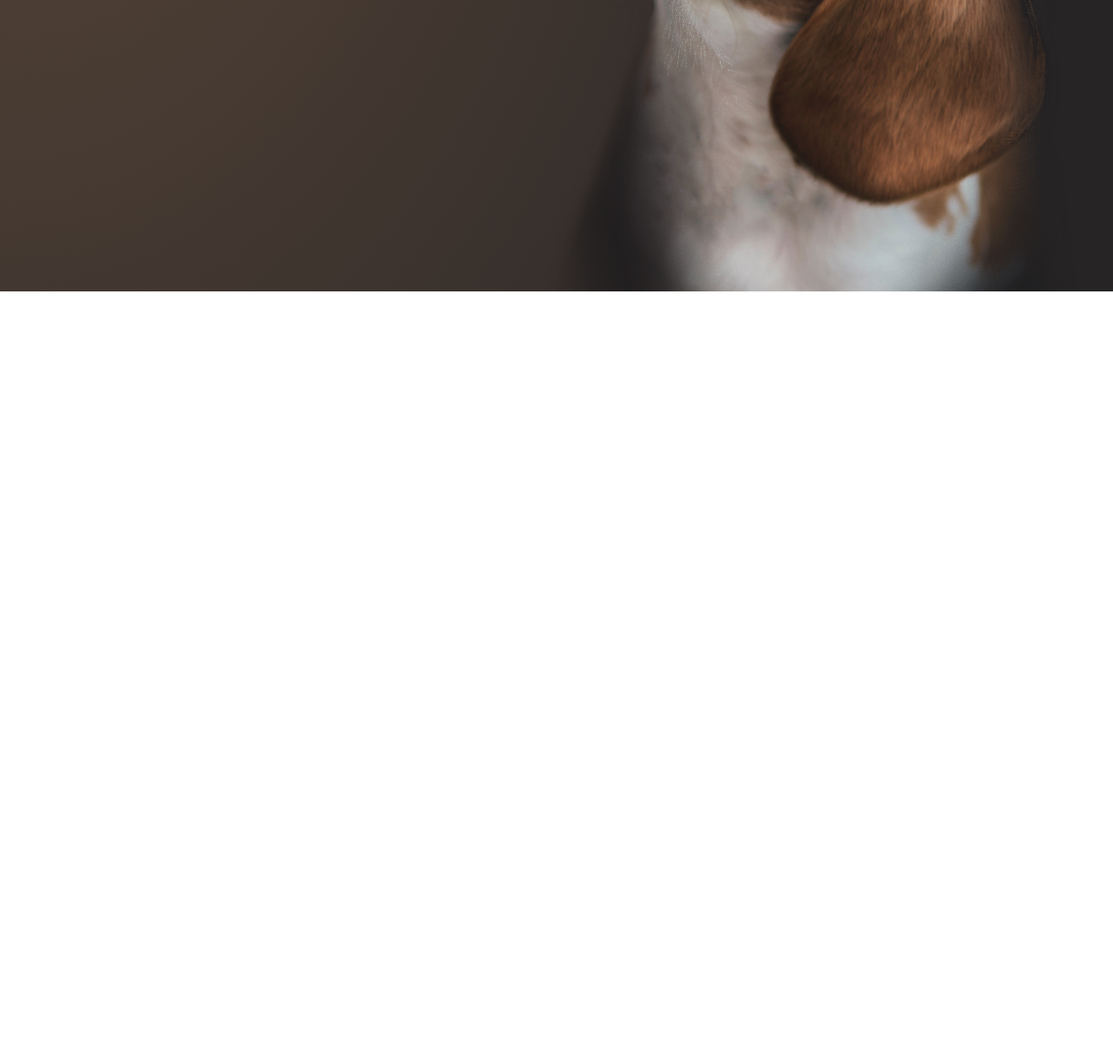
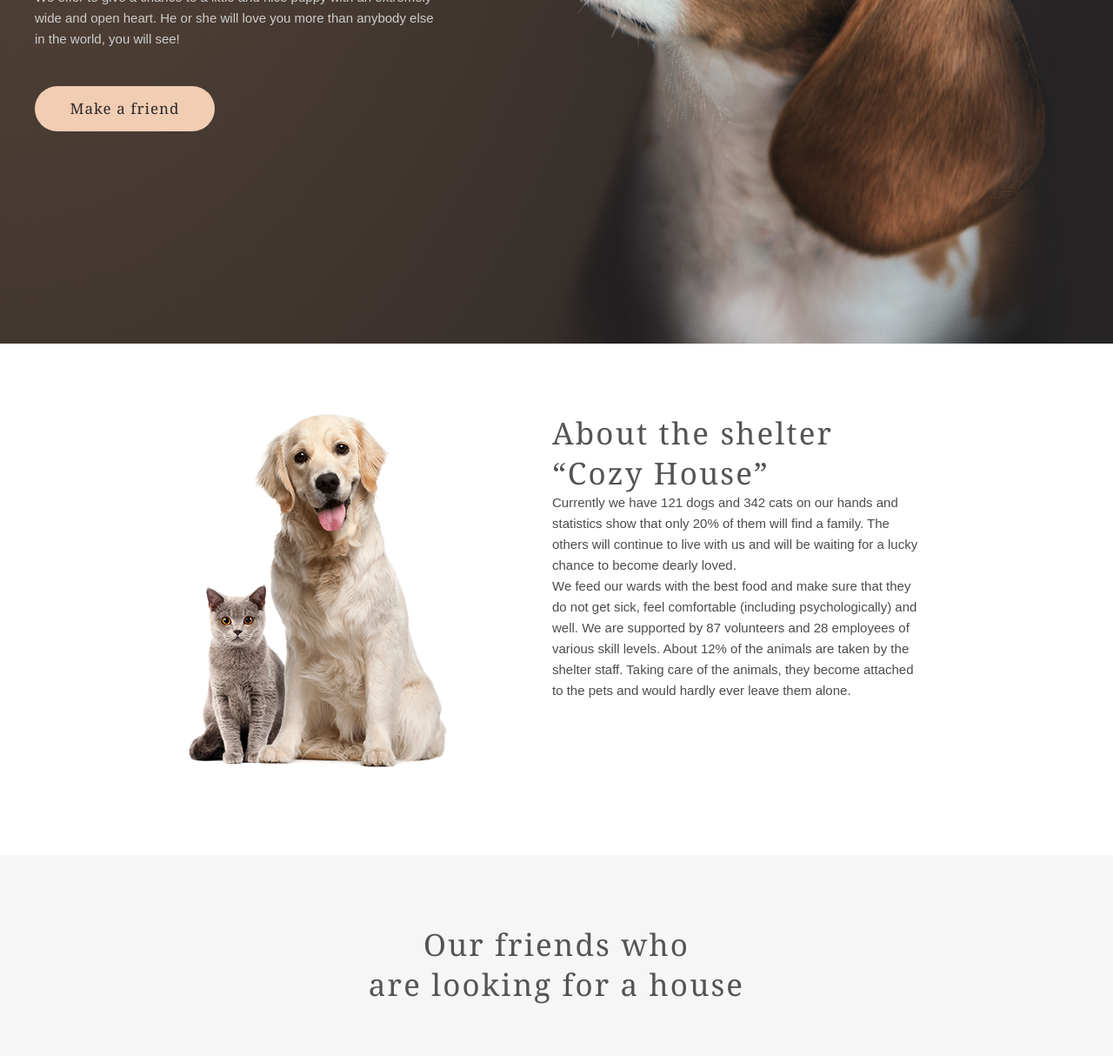
Before and after one commit to Sylphur/rss-keyboard, a plain HTML site: page shelter/pages/main/index.html in a window 1280 px wide. Shown: the part 563-1777 px from the top of the page at 87% size. Before the commit the page ends 898 px from the top, so only its background shows below. Drawn offline with Linux system fonts and the light colour scheme.

Commit message:
feat: about-block has finished

```diff
--- a/shelter/assets/base/_buttons.scss
+++ b/shelter/assets/base/_buttons.scss
@@ -0,0 +1,38 @@
+.button-primary {
+    font-family: 'Georgia';
+    font-style: normal;
+    font-weight: 400;
+    font-size: 17px;
+    line-height: 130%;
+    letter-spacing: 0.06em;
+    color: $color-dark-3x1;
+
+    width: 207px;
+    height: 52px;
+    background-color: $color-primary;
+    padding: 0;
+    border: none;
+    border-radius: 100px;
+    cursor: pointer;
+}
+.button-primary:hover {
+        background-color: $color-primary-light;
+}
+.button-secondary {
+    font-family: 'Georgia';
+    font-style: normal;
+    font-weight: 400;
+    font-size: 17px;
+    line-height: 130%;
+    letter-spacing: 0.06em;
+    color: $color-dark-3x1;
+    width: 207px;
+    height: 52px;
+    padding: 0;
+    border: 2px solid #F1CDB3;
+    border-radius: 100px;
+    cursor: pointer;
+}
+.button-secondary:hover {
+        background-color: $color-primary-light;
+}
--- a/shelter/assets/base/_constant.scss
+++ b/shelter/assets/base/_constant.scss
@@ -1,9 +1,20 @@
+$color-dark-s: #CDCDCD;
+$color-dark-3x1: #292929;
+$color-dark-l: #545454;
+$color-dark-xl: #4C4C4C;
+$color-primary: #F1CDB3;
+$color-primary-light: #FDDCC4;
+$color-light-s: #FAFAFA;
+$color-light-i : #F6F6F6;
+
 $largeWidth: 1200px;
+
 %container {
     max-width: 1280px;
     margin: 0px auto;
 }
-%innerContainer {
+@mixin innerContainer ($paddTop: 80px) {
     max-width: $largeWidth;
     margin: 0px auto;
+    padding-top: $paddTop;
 }
--- a/shelter/assets/base/_fonts.scss
+++ b/shelter/assets/base/_fonts.scss
@@ -1,6 +1,3 @@
-$color-dark-s: #CDCDCD;
-$color-primary: #F1CDB3;
-$color-light-s: #FAFAFA;
 
 %paragraph-1 {
     font-family: 'Arial';
@@ -38,6 +35,16 @@ h2 {
     align-items: center;
     color: white;
 }
+h3 {
+    font-family: 'Georgia';
+    font-style: normal;
+    font-weight: 400;
+    font-size: 35px;
+    line-height: 130%;
+    align-items: center;
+    letter-spacing: 0.06em;
+    color: $color-dark-l;
+}
 .logo p {
     font-family: 'Arial';
     font-style: normal;
@@ -63,3 +70,7 @@ h2 {
     @extend %paragraph-1;
     color: $color-dark-s;
 }
+.about-content p {
+    @extend %paragraph-1;
+    color: $color-dark-xl;
+}
--- a/shelter/assets/mainStyle.scss
+++ b/shelter/assets/mainStyle.scss
@@ -2,18 +2,41 @@
 @import "base/fonts";
 @import "base/buttons";
 
+                    // containers
+
+.header-container {
+    @extend %container;
+    background: radial-gradient(100% 215.42% at 0% 0%, #5B483A 0%, #262425 100%),
+    linear-gradient(0deg, #211F20, #211F20);
+}
+.white-container {
+    @extend %container;
+}
+.grey-container {
+    @extend %container;
+    background-color: $color-light-i;
+}
+
+                    // wrappers
 header {
-    @extend %innerContainer;
+    @include innerContainer(60px);
     display: flex;
-    padding-top: 60px;
     padding-bottom: 60px;
     align-items: center;
 }
-.header-container {
-    @extend %container;
-    min-height: 500px;
-    background: radial-gradient(100% 215.42% at 0% 0%, #5B483A 0%, #262425 100%),
-    linear-gradient(0deg, #211F20, #211F20);
+.not-only {
+    @include innerContainer(60px);
+    display: flex;
+}
+.about-wrapper {
+    @include innerContainer();
+    display: flex;
+    padding-bottom: 100px;
+    height: auto;
+}
+.our-friends-wrapper {
+    @include innerContainer();
+    padding-bottom: 60px;
 }
 .logo {
     margin-right: auto;
@@ -23,10 +46,6 @@ header {
 }
 .header-nav a {
     margin-left: 35px;
-}
-.not-only {
-    @extend %innerContainer;
-    display: flex;
 }
 .not-only-content {
     margin-right: auto;
@@ -42,3 +61,24 @@ h2 {
     height: 728px;
     width: 698px;
 }
+.not-only-content p {
+    padding-bottom: 42px;
+}
+.about-image {
+    background-image: url("../../assets/images/about-pets.png");
+    background-repeat: no-repeat;
+    height: 408px;
+    width: 300px;
+    margin-left: 175px;
+    margin-right: auto;
+}
+.about-content {
+    width: 430px;
+    padding-right: 175px;
+}
+.our-friends-wrapper h3 {
+    text-align: center;
+}
+.our-friends-cards {
+    display: flex;
+}
--- a/shelter/pages/main/index.html
+++ b/shelter/pages/main/index.html
@@ -27,10 +27,33 @@
                 <h2>Not only people <br> need a house</h2>
                 <p>We offer to give a chance to a little and nice puppy with an extremely wide and open heart.
                     He or she will love you more than anybody else in the world, you will see!</p>
+                <button class="button-primary">Make a friend</button>
             </div>
             <div class="not-only-image">
+            </div>
+        </div>
+    </div>
+    <div class="white-container">
+        <section class="about-wrapper">
+            <div class="about-image"></div>
+            <div class="about-content">
+                <h3>About the shelter <br> “Cozy House”</h3>
+                <p>Currently we have 121 dogs and 342 cats on our hands and statistics
+                    show that only 20% of them will find a family. The others will continue to live with us and will
+                    be waiting for a lucky chance to become dearly loved.</p>
+                <p>We feed our wards with the best food and make sure that they do not get sick, feel comfortable
+                    (including psychologically) and well. We are supported by 87 volunteers and 28 employees of various
+                    skill levels. About 12% of the animals are taken by the shelter staff. Taking care of the animals,
+                    they become attached to the pets and would hardly ever leave them alone.</p>
+            </div>
+        </section>
+    </div>
+    <div class="grey-container">
+        <div class="our-friends-wrapper">
+            <h3>Our friends who <br> are looking for a house</h3>
+        </div>
+        <div class="our-friends-cards">
 
-            </div>
         </div>
     </div>
 
```
Also changed, not shown: shelter/assets/base/normalize.css, shelter/assets/images/about-pets.png (added), shelter/assets/images/start-screen-puppy.jpg (deleted), shelter/pages/main/style.css, 1 other file.
